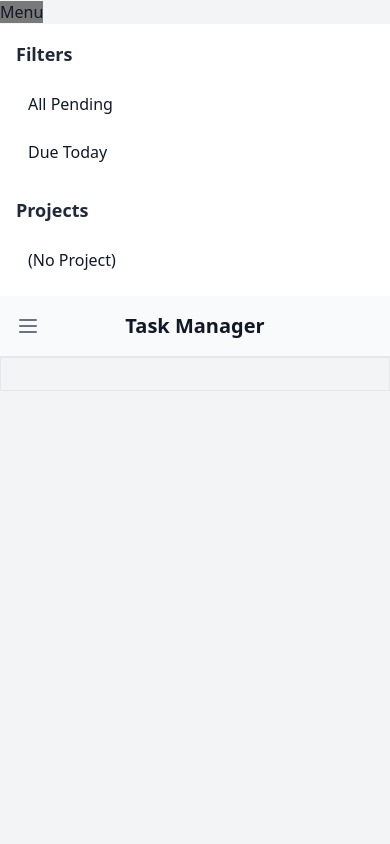
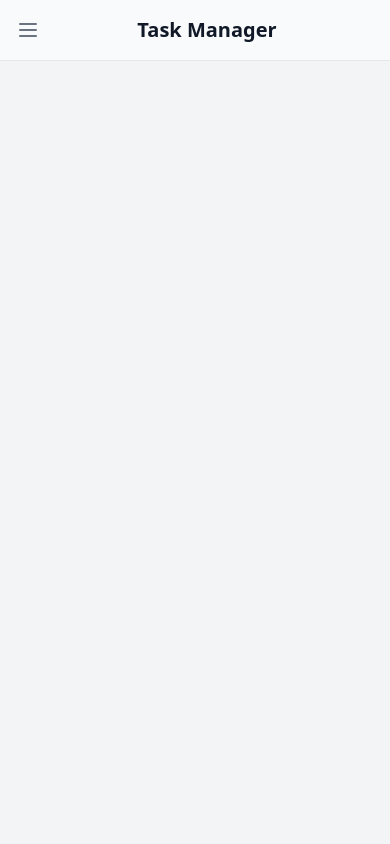
Before and after one commit to dezmondfinney/taskmanager, a Flask app: template templates/base.html in a window 390 px wide. Run offline with Flask 3, Linux system fonts and the light colour scheme; the template is opened without the code that fills it, so the values that code supplies are empty; some libraries are stand-ins or nearby versions.

Commit message:
feat: Improve sidebar functionality and UX
This commit introduces several improvements to the sidebar and overall layout:

- **Animated Sidebar:** Implemented a CSS-only animated sidebar that expands and collapses smoothly.
- **Responsive Layout:** The main content area now resizes correctly in response to the sidebar, with a minimum width to ensure readability on small screens.
- **Close on Click:** The sidebar now automatically closes when a project or filter is selected, improving navigation.
- **Scrolling Fix:** Prevented horizontal scrolling when the sidebar is open.
- **Live Reloading:** Enabled live reloading for HTML templates during development.

```diff
--- a/package.json
+++ b/package.json
@@ -4,7 +4,7 @@
   "main": "index.js",
   "scripts": {
     "build:css": "tailwindcss -i ./static/css/style.css -o ./static/css/output.css --watch",
-    "dev:py": "nodemon --watch app.py --exec 'flask run --host=0.0.0.0 --port=8008'",
+    "dev:py": "nodemon --watch app.py --watch templates --ext py,html --exec 'flask run --host=0.0.0.0 --port=8008'",
     "dev": "concurrently \"npm:build:css\" \"npm:dev:py\""
   },
   "keywords": [],
--- a/templates/_sidebar.html
+++ b/templates/_sidebar.html
@@ -1,4 +1,4 @@
-<div class="p-4">
+<div class="p-4 bg-orange-300">
     <h2 class="text-lg font-semibold text-gray-800 dark:text-gray-200 mb-4">Filters</h2>
     <nav class="space-y-2">
         <a href="/"
--- a/templates/base.html
+++ b/templates/base.html
@@ -11,29 +11,47 @@
 </head>
 <body class="bg-gray-100 dark:bg-black text-gray-900 dark:text-white font-sans">
 
-    <div class="">
+    <div class="flex h-screen overflow-x-hidden">
+        <input type="checkbox" id="sidebar-toggle" class="hidden peer">
         <!-- Sidebar -->
-        <label for="sidebar-toggle" id="sidebar-overlay" class="bg-black/50">Menu</label>
-        <div id="sidebar" class="bg-white dark:bg-gray-800">
-            {% include '_sidebar.html' %}
-        </div>
+        <aside id="sidebar" class="bg-white dark:bg-gray-800 w-0 peer-checked:w-4/5 md:peer-checked:w-64 transition-all duration-300 ease-in-out overflow-hidden">
+            <div class="min-w-max h-full flex flex-col">
+                {% include '_sidebar.html' %}
+            </div>
+        </aside>
 
+        <!-- Main content -->
+        <div class="flex flex-col w-full peer-checked:w-1/5 md:peer-checked:w-auto md:flex-grow transition-all duration-300 ease-in-out">
             <!-- Header -->
             <header class="bg-gray-50 dark:bg-gray-900/80 backdrop-blur-sm sticky top-0 z-10 border-b border-gray-200 dark:border-gray-800">
                 <div class="flex items-center justify-between p-4">
-                    <label for="sidebar-toggle" id="menu-toggle" class="text-gray-500 dark:text-gray-400 hover:text-blue-500 md:hidden cursor-pointer">
+                    <label for="sidebar-toggle" id="menu-toggle" class="text-gray-500 dark:text-gray-400 hover:text-blue-500 cursor-pointer">
                         <svg class="w-6 h-6" fill="none" stroke="currentColor" viewBox="0 0 24 24"><path stroke-linecap="round" stroke-linejoin="round" stroke-width="2" d="M4 6h16M4 12h16M4 18h16"></path></svg>
                     </label>
                     <h1 class="text-xl font-semibold text-center flex-grow">Task Manager</h1>
-                    <div class="w-6"></div> <!-- Spacer to balance the header -->
                 </div>
             </header>
 
-      <!-- Main content -->
-      <main class="p-4 border">
-          {% block content %}{% endblock %}
-      </main>
+            <main class="flex-grow p-4 overflow-auto" style="min-width: 375px;">
+                <div class="overflow-hidden">
+                    {% block content %}{% endblock %}
+                </div>
+            </main>
+        </div>
     </div>
+
+    <script>
+        document.addEventListener('DOMContentLoaded', function () {
+            const sidebar = document.getElementById('sidebar');
+            const sidebarToggle = document.getElementById('sidebar-toggle');
+
+            sidebar.addEventListener('click', function (event) {
+                if (event.target.tagName === 'A') {
+                    sidebarToggle.checked = false;
+                }
+            });
+        });
+    </script>
 
 </body>
 
```
